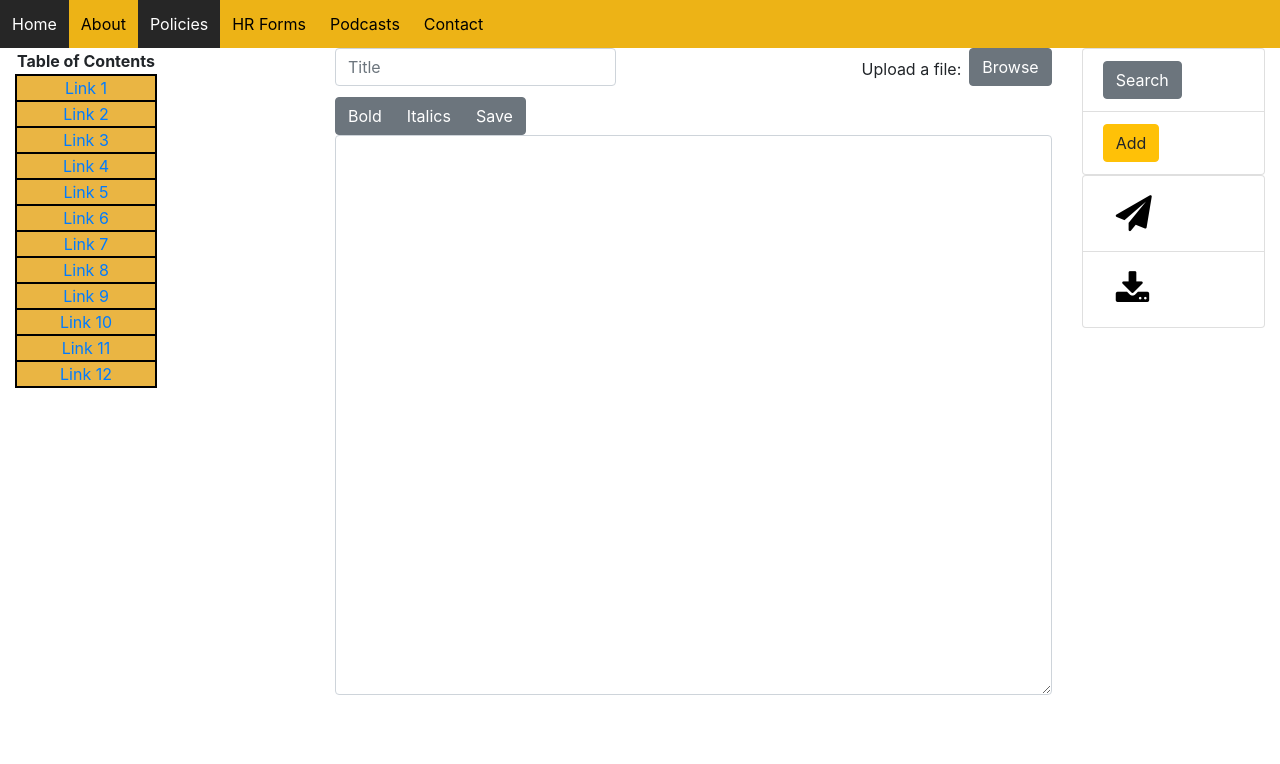
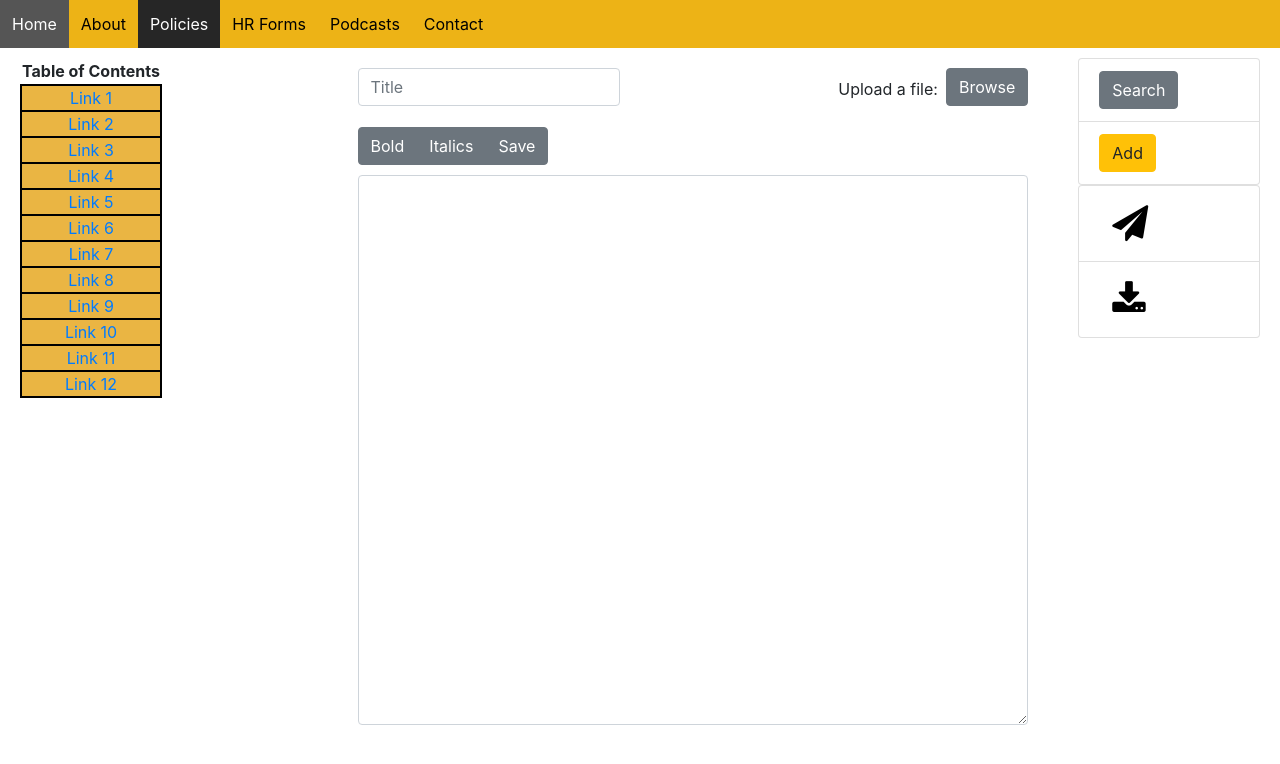
Before and after one commit to ghost-pep/JID8135, an Angular app in the folder gt-athletics/: page /policy in a window 1280 px wide. Shown: the top 764 px of the page. Built offline with nearby package versions, Linux system fonts and the light colour scheme.

Commit message:
navbar styling changes

```diff
--- a/gt-athletics/src/app/policy/policy.component.css
+++ b/gt-athletics/src/app/policy/policy.component.css
@@ -3,6 +3,12 @@ tr {
     background-color: #EAB543;
     text-align: center;
     border: 2px solid black;
+}
+
+.row {
+	padding-left: 20px;
+	padding-right: 20px;
+	padding-top:10px;
 }
 
 /** FOR DEBUGGING ONLY **/
@@ -54,7 +60,8 @@ tr {
 }
 
 .nav li a:hover:not(.active) {
-	background-color: #262626;
+	/* background-color: #262626; */
+	background-color: #555555;
 	color: white;
 }
 /** /Navbar **/
@@ -78,10 +85,13 @@ tr {
 	min-height: 70vh;
 }
 
-#bottom {
-	align-content: bottom;
-}
 
+/** /Title Toolbar **/
+
+/** Sidebar **/
+/** /Sidebar **/
+
+/** custom buttons **/
 .blank {
 	background: white;
 }
@@ -89,8 +99,4 @@ tr {
 .blank:hover {
 	background-color: lightgrey;
 }
-
-/** /Title Toolbar **/
-
-/** Sidebar **/
-/** /Sidebar **/
+/** /custom buttons **/
--- a/gt-athletics/src/app/policy/policy.component.html
+++ b/gt-athletics/src/app/policy/policy.component.html
@@ -10,8 +10,7 @@
   </ul>
 </div>
 <!-- /Navbar -->
-
-<div class="container-fluid" id="border">
+<!-- <div class="container-fluid" id="border"> -->
   <div class="row">
     <div class="col col-lg-3 col-med-3 col-sm-3" id="border">
       <table>
@@ -102,6 +101,6 @@
           </li>
         </ul>
       </div>
-    </div>
+    <!-- </div> -->
   </div>
 </div>
```
